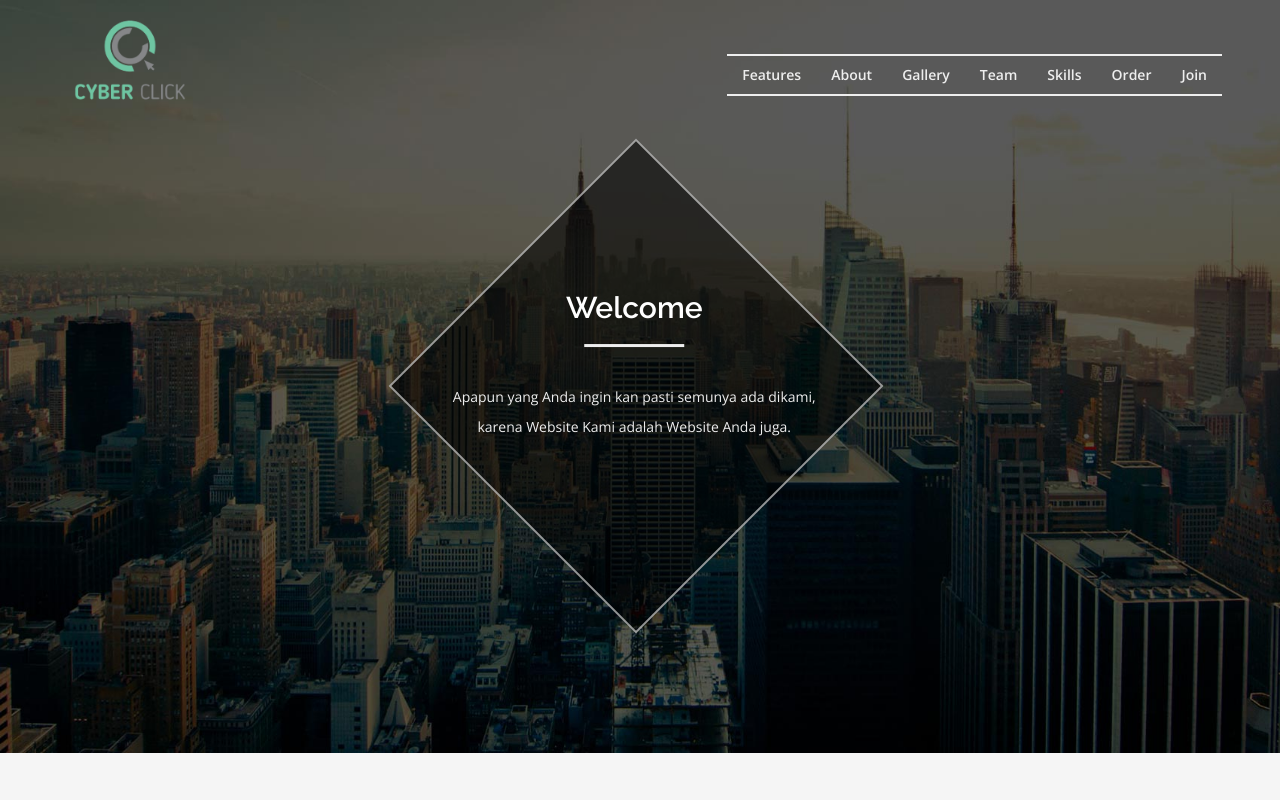
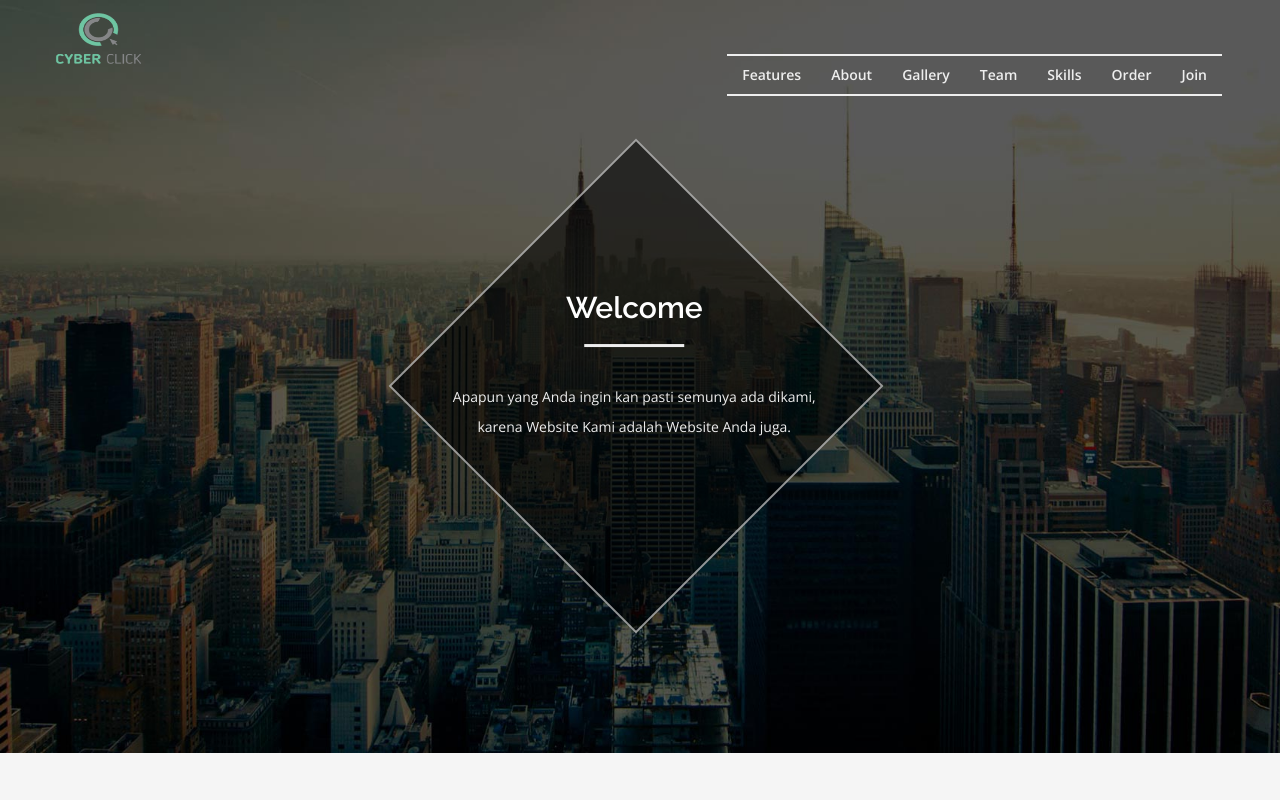
Before and after one commit to gardenX/CompanyProfile, a plain HTML site: page index.html in a window 1280 px wide. Shown: the top 800 px of the page. Drawn offline with nearby package versions, Linux system fonts and the light colour scheme.

Commit message:
Gung Yang INI

```diff
--- a/index.html
+++ b/index.html
@@ -10,7 +10,7 @@ License URL: http://creativecommons.org/licenses/by/3.0/
 <head>
 
 <title>CyberClick.id</title>
-
+<link rel="shortcut icon" href="src/images/favicon.ico" type="image/x-icon" />
 <!-- For-Mobile-Apps -->
 	<meta name="viewport" content="width=device-width, initial-scale=1">
 	<meta http-equiv="Content-Type" content="text/html; charset=utf-8" />
--- a/src/css/style.css
+++ b/src/css/style.css
@@ -27,8 +27,9 @@ body a:focus, a:hover {
 	text-decoration: none;
 }
 .cc img{
-	width: 120px;
-	height: 120px;
+	margin-left: -18px;
+	width: 93px;
+	height: 77px;
 }
 input[type="button"], input[type="submit"] {
 	transition: 0.5s all;
@@ -912,7 +913,7 @@ figure.effect-bubba:hover h4 {
 }
 /*-- Progress-Bar --*/
 #about-us {
-	padding: 5px;
+	padding: 27px;
 }
 #about-us h2 {
 	margin-top: 0;
```
Also changed, not shown: src/images/ccicon.ico (added), src/images/ccicon.png (added), src/images/favicon.ico (added).
